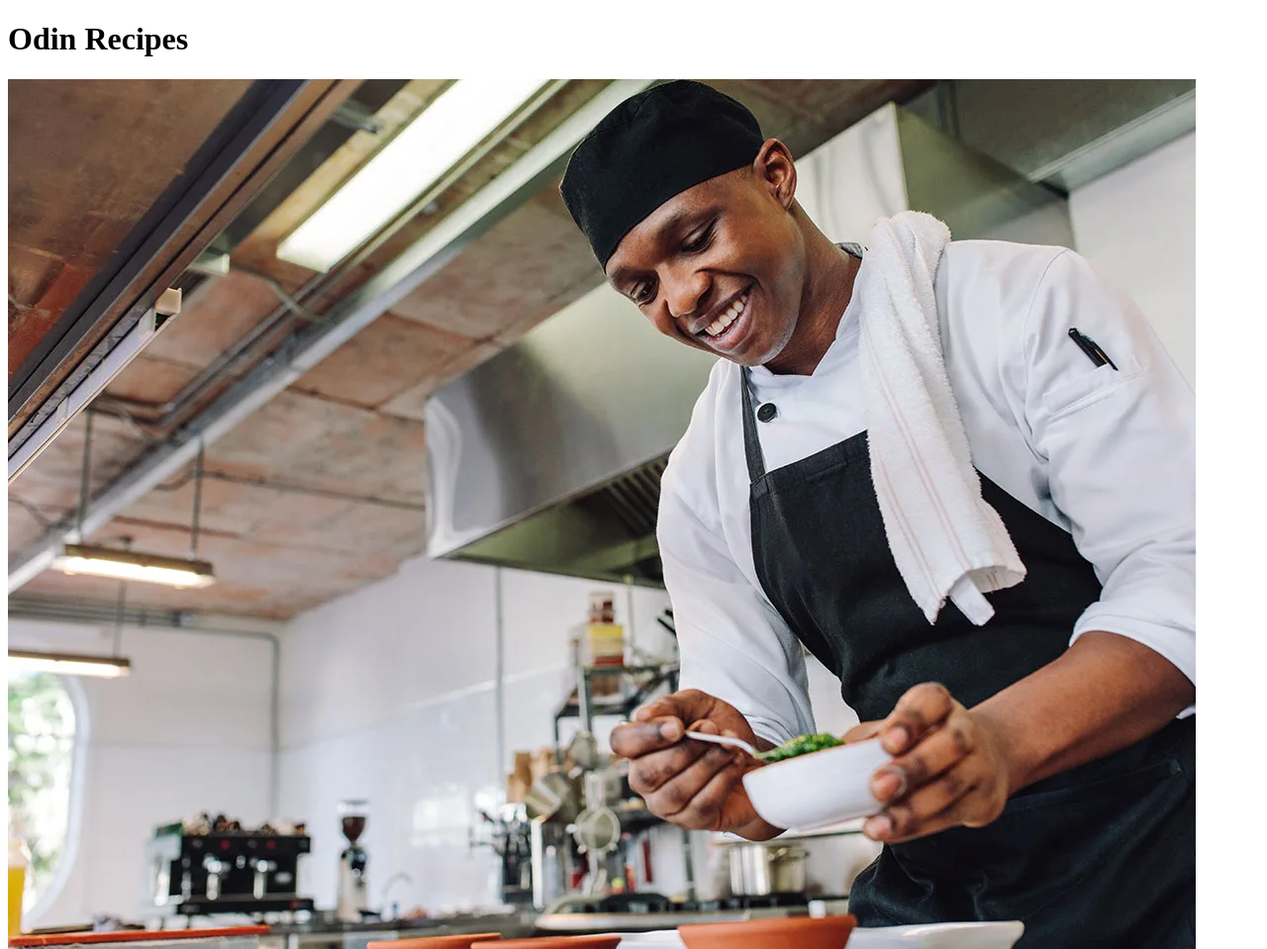
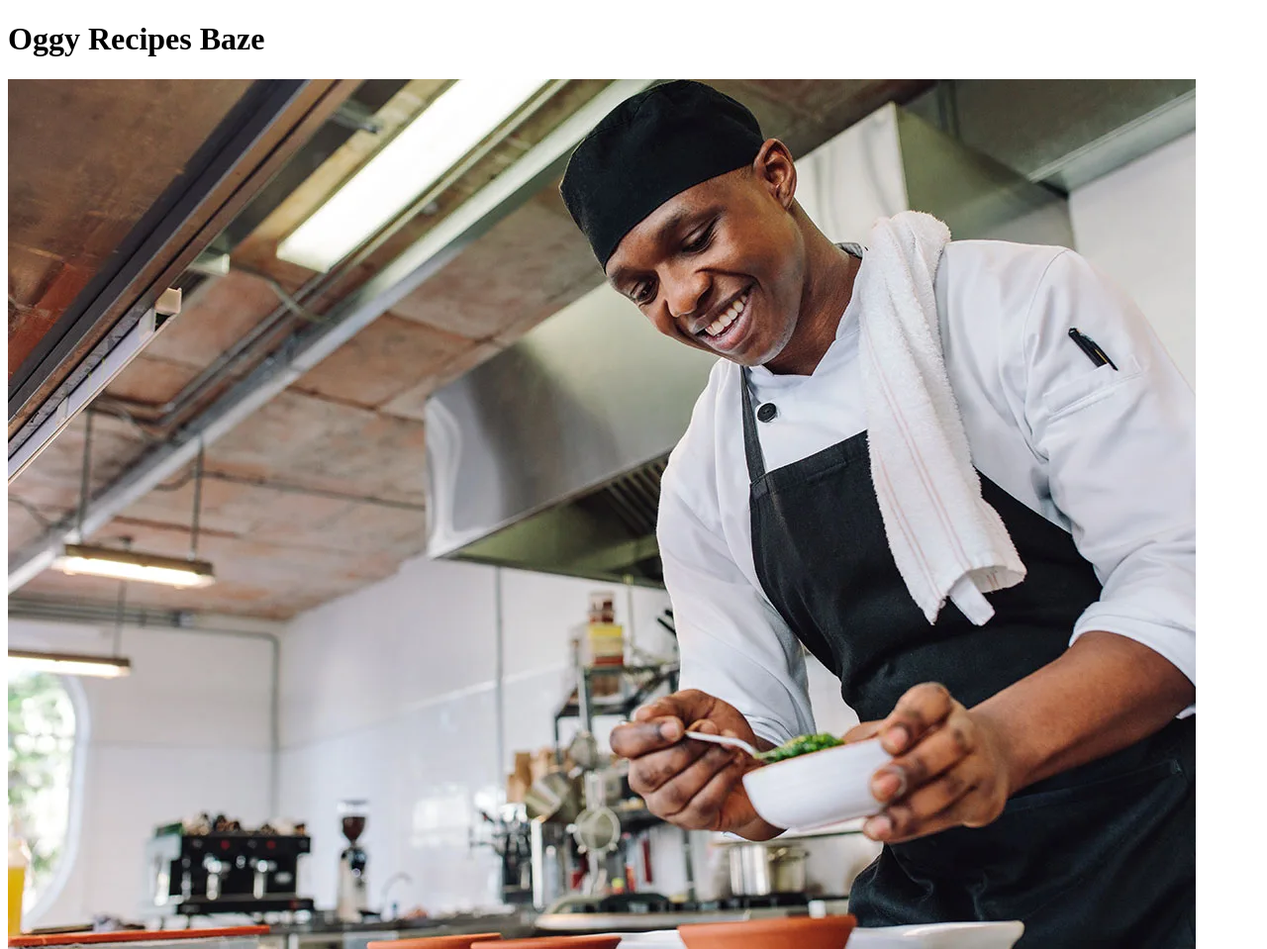
Before and after one commit to davidajimati/odin-recipes, a plain HTML site: page index.html in a window 1280 px wide. Shown: the top 959 px of the page at 99% size. Drawn offline with Linux system fonts and the light colour scheme.

Commit message:
README UPDATED | Channel name updated

```diff
--- a/index.html
+++ b/index.html
@@ -8,7 +8,7 @@
     </title>
 </head>
 <body>
-    <h1>Odin Recipes</h1>
+    <h1>Oggy Recipes Baze</h1>
     <img alt="Recipe channel Image" src="./images/recipe-channel.webp">
     <ul>
         <li><a href="./recipes/lasagna.html">Lasagna</a></li>
```
Also changed, not shown: 1 other file.
